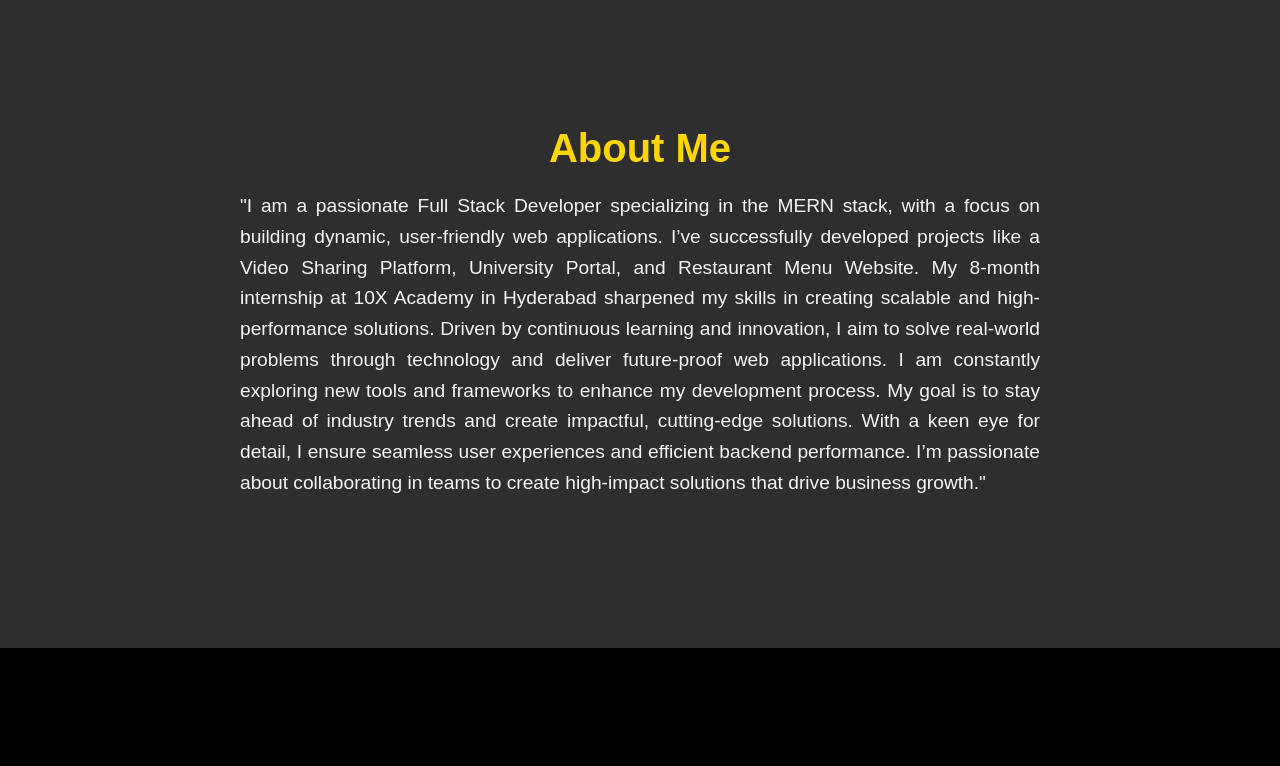
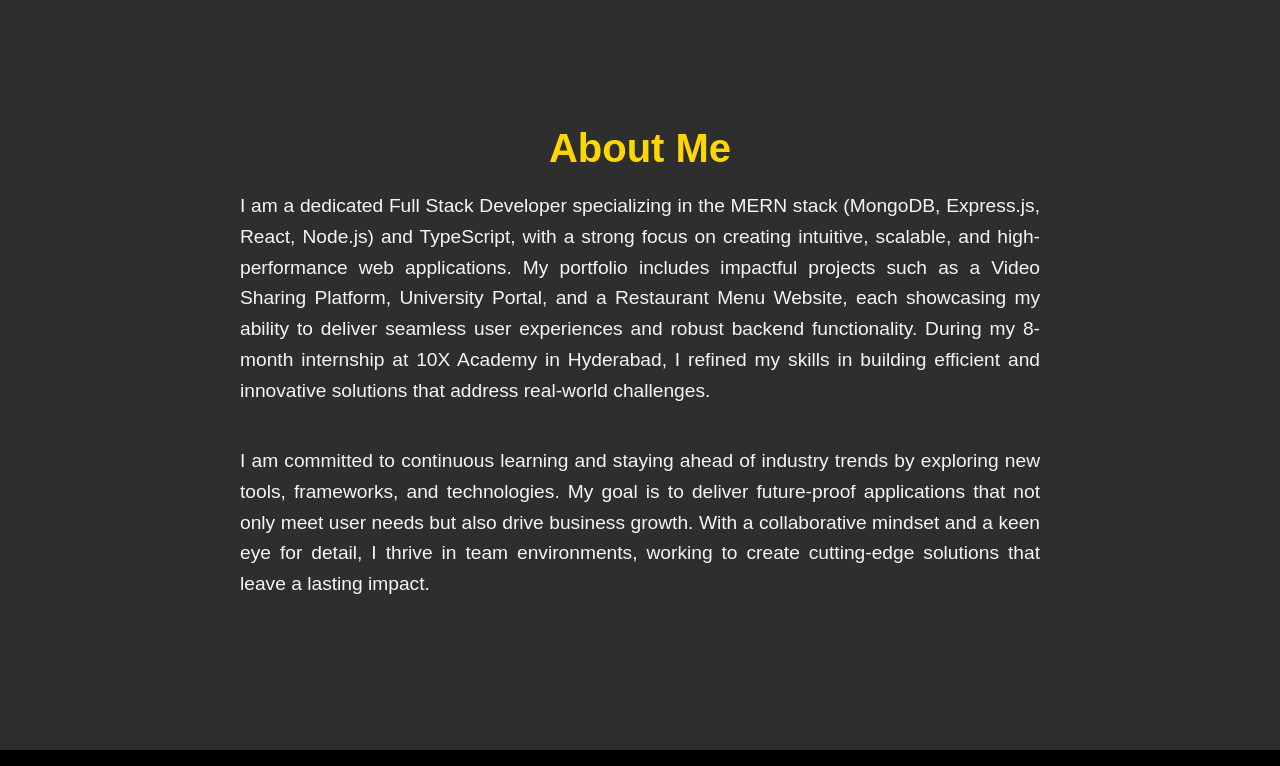
Before and after one commit to heyAnkit18/Modern-Portfolio-with-React-FramerMotion, a React (Create React App) app: page / in a window 1280 px wide. Shown: the part 897-1663 px from the top of the page. Built offline with nearby package versions, Linux system fonts and the light colour scheme.

Commit message:
About.jsx Updated

```diff
--- a/src/components/About.jsx
+++ b/src/components/About.jsx
@@ -1,5 +1,5 @@
-import React from 'react';
-import './About.css';
+import React from "react";
+import "./About.css";
 
 const About = () => {
   return (
@@ -7,7 +7,23 @@
       <div className="about-content">
         <h2>About Me</h2>
         <p>
-                "I am a passionate Full Stack Developer specializing in the MERN stack, with a focus on building dynamic, user-friendly web applications. I’ve successfully developed projects like a Video Sharing Platform, University Portal, and Restaurant Menu Website. My 8-month internship at 10X Academy in Hyderabad sharpened my skills in creating scalable and high-performance solutions. Driven by continuous learning and innovation, I aim to solve real-world problems through technology and deliver future-proof web applications. I am constantly exploring new tools and frameworks to enhance my development process. My goal is to stay ahead of industry trends and create impactful, cutting-edge solutions. With a keen eye for detail, I ensure seamless user experiences and efficient backend performance. I’m passionate about collaborating in teams to create high-impact solutions that drive business growth."
+          I am a dedicated Full Stack Developer specializing in the MERN stack
+          (MongoDB, Express.js, React, Node.js) and TypeScript, with a strong
+          focus on creating intuitive, scalable, and high-performance web
+          applications. My portfolio includes impactful projects such as a Video
+          Sharing Platform, University Portal, and a Restaurant Menu Website,
+          each showcasing my ability to deliver seamless user experiences and
+          robust backend functionality. During my 8-month internship at 10X
+          Academy in Hyderabad, I refined my skills in building efficient and
+          innovative solutions that address real-world challenges.
+        </p>
+        <p>
+          I am committed to continuous learning and staying ahead of industry
+          trends by exploring new tools, frameworks, and technologies. My goal
+          is to deliver future-proof applications that not only meet user needs
+          but also drive business growth. With a collaborative mindset and a
+          keen eye for detail, I thrive in team environments, working to create
+          cutting-edge solutions that leave a lasting impact.
         </p>
       </div>
     </section>
```
Lines whose indentation alone changed are shown as unchanged.
